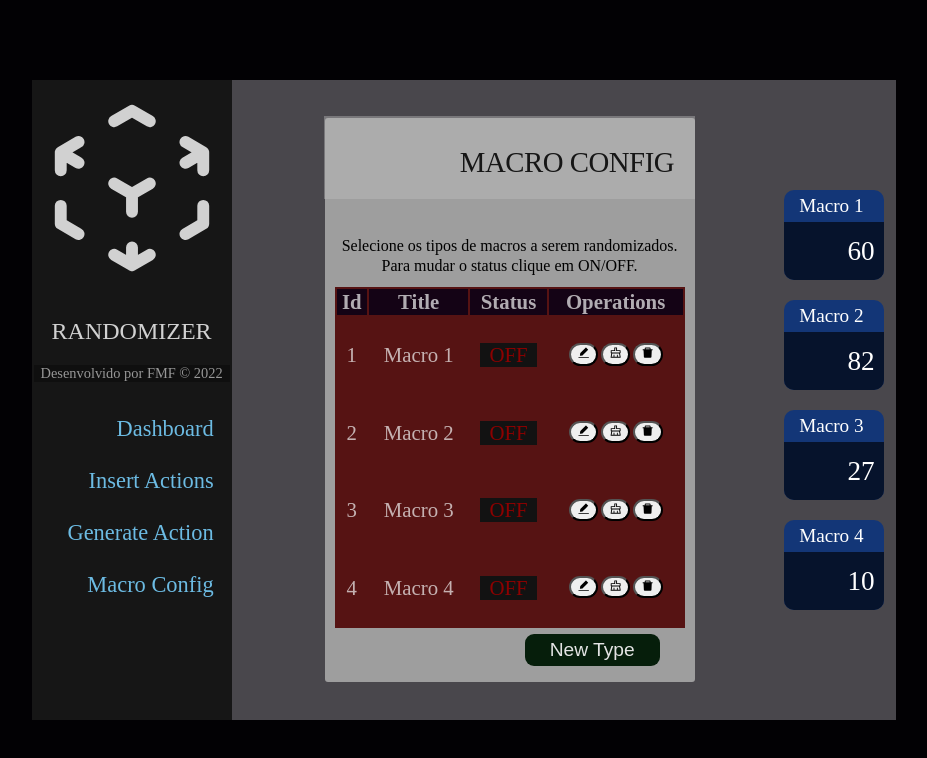
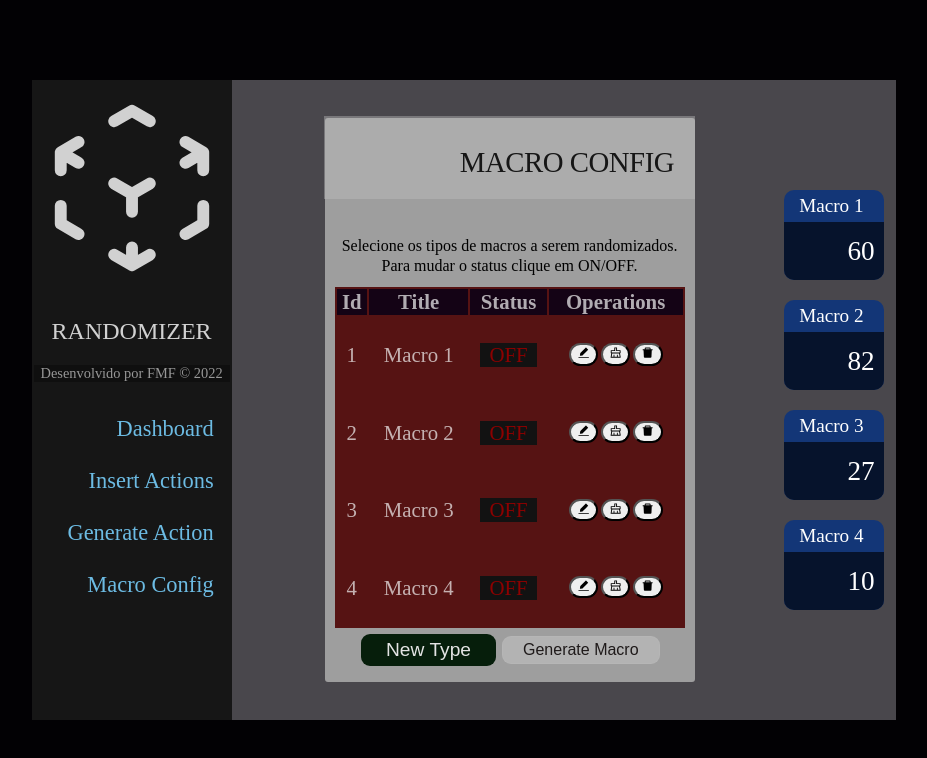
Before and after one commit to fabiomagina/action-randomizer, a React (Create React App) app: page /macro_config in a window 1280 px wide. Shown: the top 758 px of the page, without its empty margins (176-1103 px from the left). Built offline with nearby package versions, Linux system fonts and the light colour scheme; data requests are answered from the project's data file.

Commit message:
layout fix

```diff
--- a/src/components/templates/PageView.css
+++ b/src/components/templates/PageView.css
@@ -143,6 +143,7 @@
 
 .template__main .btn__clear:active {
     background-color: #848484;
+
 }
 
 .template__main .btn__save {
--- a/src/pages/MacroConfig.css
+++ b/src/pages/MacroConfig.css
@@ -9,6 +9,7 @@
     align-items: center;
     border-radius: 3px;
 }
+
 .template__main .config__template .row__table-desc {
     text-align: center;
     margin-bottom: 12px;
--- a/src/pages/MacroConfig.jsx
+++ b/src/pages/MacroConfig.jsx
@@ -3,6 +3,7 @@ import { useState, useEffect } from 'react'
 import PageView from "../components/templates/PageView";
 import { getTypes } from "../funcs/axios";
 import { AiOutlineClear, AiFillDelete, AiFillEdit } from "react-icons/ai";
+import { Link } from 'react-router-dom'
 import Modal from "../components/Modal";
 
 export default function MacroConfig() {
@@ -117,6 +118,8 @@ export default function MacroConfig() {
                     <button className="btn btn__save" onClick={
                         () => openModal('', '.modal__type--new')} >
                         New Type</button>
+
+                    <Link to="/generate_action"><button className="btn btn__clear">Generate Macro</button></Link>
                 </div>
             </div>
 
```
